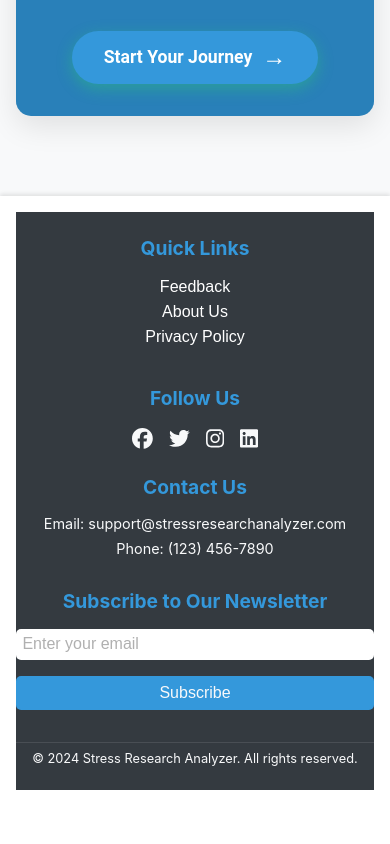
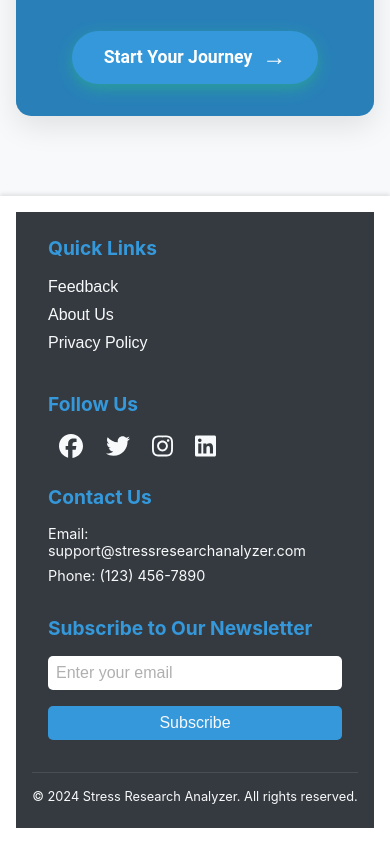
Before and after one commit to vicky-autade/STRESS_DETECTION_PROJECT, a React (Create React App) app: page / in a window 390 px wide. Shown: the part 3960-4804 px from the top of the page. Before the commit the page ends 4766 px from the top, so only its background shows below. Built offline with nearby package versions, Linux system fonts and the light colour scheme; no server answers.

Commit message:
footer css

```diff
--- a/src/components/pages/layout/Footer.css
+++ b/src/components/pages/layout/Footer.css
@@ -7,23 +7,24 @@
   --transition-speed: 0.3s;
 }
 
+/* Base (Mobile-First) Styles */
 .footer-section {
   background-color: var(--footer-bg-color);
   color: var(--footer-text-color);
-  padding: 1.5rem 0rem;
+  padding: 1.5rem 1rem;
   margin: 0;
-  /* width: 100vw;  */
   box-sizing: border-box;
-  text-align:left;
+  text-align: center;
   animation: fadeIn 1s ease-in-out;
 }
 
 .footer-content {
   display: grid;
-  grid-template-columns: repeat(4, 1fr);
-  gap: 3rem;
-  max-width: 1200px;
+  grid-template-columns: 1fr;
+  gap: 1.5rem;
+  max-width: 100%;
   margin: 0 auto;
+  padding: 0 1rem;
 }
 
 .footer-links h3,
@@ -32,18 +33,16 @@
 .footer-newsletter h3 {
   font-size: 1.2rem;
   margin-bottom: 1rem;
-
   color: var(--secondary-color);
 }
 
 .footer-link-btn {
   background: transparent;
   border: none;
-  color: white;
+  color: var(--footer-text-color);
   font-size: 1rem;
   cursor: pointer;
-  /* padding: 0.5rem 1rem; */
-  transition: color 0.3s ease;
+  transition: color var(--transition-speed) ease;
 }
 
 .footer-links ul {
@@ -68,7 +67,7 @@
 .footer-social .social-icons a {
   color: var(--footer-text-color);
   font-size: 1.5rem;
-  margin: 0 0.7rem 0 0;
+  margin: 0 0.7rem;
   transition: transform var(--transition-speed), color var(--transition-speed);
 }
 
@@ -79,18 +78,20 @@
 
 .footer-contact p {
   margin: 0.5rem 0;
+  font-size: 0.9rem;
 }
 
 .footer-newsletter input[type="email"] {
-  width: 80%;
+  width: 100%;
   padding: 0.5rem;
   margin-bottom: 1rem;
   border: none;
   border-radius: 5px;
+  font-size: 1rem;
 }
 
 .footer-newsletter button {
-
+  width: 100%;
   padding: 0.5rem 1rem;
   background-color: var(--secondary-color);
   color: var(--footer-text-color);
@@ -98,6 +99,7 @@
   border-radius: 5px;
   cursor: pointer;
   transition: background-color var(--transition-speed) ease, transform var(--transition-speed);
+  font-size: 1rem;
 }
 
 .footer-newsletter button:hover {
@@ -106,9 +108,8 @@
 }
 
 .footer-bottom {
-
   margin-top: 2rem;
-  font-size: 0.9rem;
+  font-size: 0.8rem;
   padding-top: 1rem;
   border-top: 1px solid rgba(255, 255, 255, 0.1);
 }
@@ -129,74 +130,23 @@
   }
 }
 
-/* Responsive Design */
-@media (max-width: 1024px) {
+/* Tablet View (Min-width: 481px) */
+@media (min-width: 481px) {
   .footer-content {
     grid-template-columns: repeat(2, 1fr);
+    max-width: 1200px;
+    padding: 0 2rem;
+  }
+  .footer-section {
+    text-align: left;
+    padding: 1.5rem 2rem;
   }
 }
 
-@media (max-width: 768px) {
+/* Desktop View (Min-width: 1025px) */
+@media (min-width: 1025px) {
   .footer-content {
-    grid-template-columns: 1fr;
-    text-align: left;
-  }
-
-  .footer-newsletter input[type="email"] {
-    width: 100%;
-  }
-
-  .footer-newsletter button {
-    width: 100%;
-  }
-
-  .footer-bottom {
-    text-align: center;
+    grid-template-columns: repeat(4, 1fr);
+    gap: 3rem;
   }
 }
-@media (max-width: 480px) {
-  .footer-content {
-    grid-template-columns: 1fr;
-    gap: 1.5rem;
-    text-align: center;
-  }
-
-  .footer-links ul {
-    padding: 0;
-  }
-
-  .footer-links li {
-    margin: 0.3rem 0;
-  }
-
-  .footer-social .social-icons {
-    display: flex;
-    justify-content: center;
-  }
-
-  .footer-social .social-icons a {
-    font-size: 1.3rem;
-    margin: 0 0.5rem;
-  }
-
-  .footer-contact p {
-    font-size: 0.9rem;
-  }
-
-  .footer-newsletter input[type="email"] {
-    width: 100%;
-    font-size: 1rem;
-    padding: 0.4rem;
-  }
-
-  .footer-newsletter button {
-    width: 100%;
-    font-size: 1rem;
-    padding: 0.5rem;
-  }
-
-  .footer-bottom {
-    font-size: 0.8rem;
-    padding-top: 0.5rem;
-  }
-}
```
